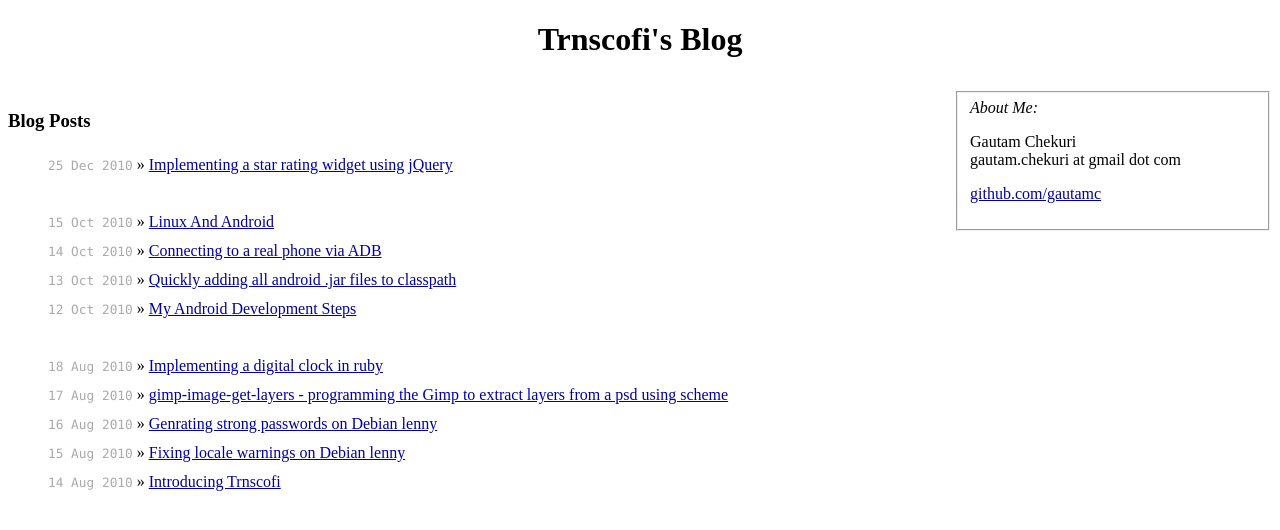
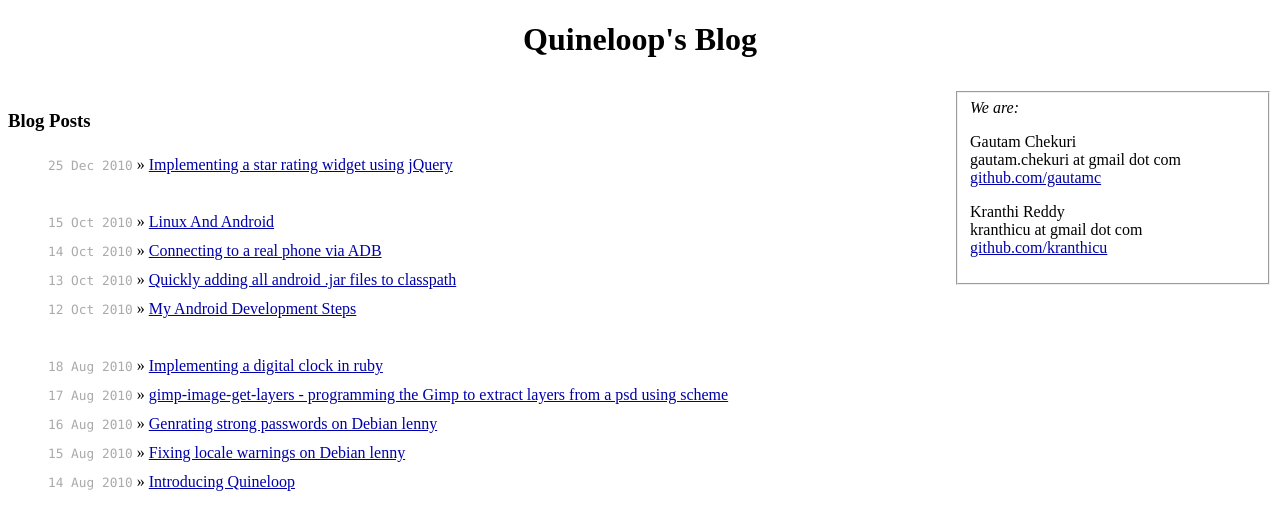
Before and after one commit to gautamc/quineloop_blog, a Jekyll site: the page index.html, which Jekyll copies as it is, in a window 1280 px wide. Shown: the top 530 px of the page. Built offline with Jekyll 4.4.1, drawn with Linux system fonts in a browser that asks for light colours; Markdown is read by kramdown in place of the engine named in the settings.

Commit message:
moved to quineloop

```diff
--- a/_posts/2010-08-15-fixing-debian-lenny-locale-warnings.textile
+++ b/_posts/2010-08-15-fixing-debian-lenny-locale-warnings.textile
@@ -9,7 +9,7 @@ p(meta). 14 Aug 2010
 
 <div class="post_payload">
 
-While setting up the Debian lenny server on slicehost for the trnscofi experiments I noticed that after installing the locales package and performing the standard tasks for setting up the locales(section "Set locale" on this <a href="http://articles.slicehost.com/2009/3/31/debian-lenny-setup-page-2">slicehost page</a>), I was still get the locales warings:
+While setting up the Debian lenny server on slicehost for the Quineloop experiments I noticed that after installing the locales package and performing the standard tasks for setting up the locales(section "Set locale" on this <a href="http://articles.slicehost.com/2009/3/31/debian-lenny-setup-page-2">slicehost page</a>), I was still get the locales warings:
 
 <pre>
 can't set the locale; make sure $LC_* and $LANG are correct
--- a/_posts/2010-08-17-extracting-layers-from-psd-gimp.textile
+++ b/_posts/2010-08-17-extracting-layers-from-psd-gimp.textile
@@ -22,7 +22,7 @@ After some hacking around and going through the existing scripts in the gimp reg
 
 <pre>
 $ cd ~/.gimp-x.y/scripts
-$ wget http://blog.trnscofi.in/code/sg-save-all-layers.scm .
+$ wget http://blog.quineloop.com/code/sg-save-all-layers.scm .
 $ gimp &
 </pre>
 
--- a/_posts/2010-10-12-android-development-steps.textile
+++ b/_posts/2010-10-12-android-development-steps.textile
@@ -37,7 +37,7 @@ Once the an AVD has been created I can start it. I like to have the device's roo
 
 After this we start coding our app and build/deploy it.
 
-* $ android create project --target 4 --name LocateBus --path ~/java/LocateBus --activity LocateBus --package in.trnscofi.LocateBus
+* $ android create project --target 4 --name LocateBus --path ~/java/LocateBus --activity LocateBus --package com.quineloop.LocateBus
 * $ ant clean
 * $ ant compile
 * $ ant release
--- a/_posts/2010-12-25-jquery-star-rating.textile
+++ b/_posts/2010-12-25-jquery-star-rating.textile
@@ -8,7 +8,7 @@ h3. {{ page.title }}
 p(meta). 15 Dec 2010
 
 <div class="post_payload">
-I decided to implemented a jQuery based star rating widget for fun: <a href="/code/stars/index.html">http://www.trnscofi.in/code/stars/index.html</a>
+I decided to implemented a jQuery based star rating widget for fun: <a href="/code/stars/index.html">http://www.quineloop.com/code/stars/index.html</a>
 
 The code is available at my github account: <a href="https://github.com/gautamc/star_rating">https://github.com/gautamc/star_rating</a>. The code you see hosted on this site was git submoduled from this github repo ( http://book.git-scm.com/5_submodules.html ).
 
--- a/index.html
+++ b/index.html
@@ -5,7 +5,7 @@
   <head>
 
     <meta http-equiv="content-type" content="text/html; charset=utf-8" />
-    <title>Trnscofi's Blog</title>
+    <title>quineloop's Blog</title>
     <meta name="author" content="Gautam Chekuri" />
 
     <!-- syntax highlighting CSS -->
@@ -23,7 +23,7 @@
     <div class="ez-wr">
 
       <div class="ez-box header">
-	<h1><a href="/" class="menu_link">Trnscofi's Blog</a></h1>
+	<h1><a href="/" class="menu_link">Quineloop's Blog</a></h1>
       </div>
 
       <!-- Module 2A -->
@@ -105,7 +105,7 @@
 		<a href="/2010/08/15/fixing-debian-lenny-locale-warnings.html">Fixing locale warnings on Debian lenny</a>
 		<br />
 		<span>14 Aug 2010</span> &raquo;
-		<a href="/2010/08/14/introducing-trnscofi.html">Introducing Trnscofi</a>
+		<a href="/2010/08/14/introducing-quineloop.html">Introducing Quineloop</a>
 		<br />
 	      </li>
 	    </ul>
@@ -116,13 +116,16 @@
 
 	<fieldset>
 	  <div class="ez-box">
-	    <i>About Me:</i><br />
+	    <i>We are:</i><br />
 	    <p>
               Gautam Chekuri<br />
-              gautam.chekuri at gmail dot com
+              gautam.chekuri at gmail dot com<br />
+	      <a href="http://github.com/gautamc">github.com/gautamc</a><br />
 	    </p>
 	    <p>
-              <a href="http://github.com/gautamc">github.com/gautamc</a><br />
+	      Kranthi Reddy<br />
+	      kranthicu at gmail dot com<br />
+              <a href="http://github.com/kranthicu">github.com/kranthicu</a><br />
 	    </p>
 	  </div>
 	</fieldset>
```
Also changed, not shown: _layouts/default.html (+7 -4 lines), _posts/2010-08-14-introducing-quineloop.textile (added, +31 -0 lines), _posts/2010-08-14-introducing-trnscofi.textile (deleted, +0 -31 lines).
